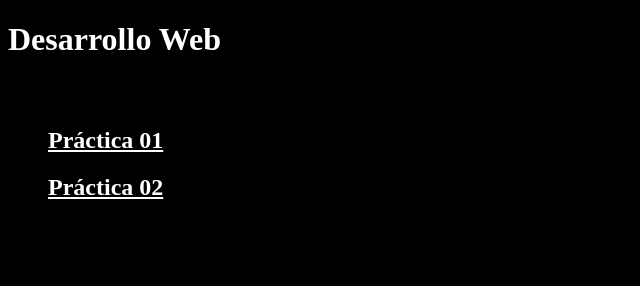
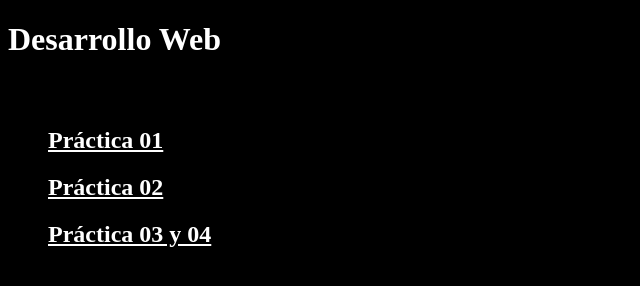
Before and after one commit to SantiDEV2/WebApplications, a plain HTML site: page index.html in a window 1280 px wide. Shown: the whole page, without its empty margins (0-640 px from the left). Drawn offline with Linux system fonts and the light colour scheme.

Commit message:
Update index.html

```diff
--- a/index.html
+++ b/index.html
@@ -14,6 +14,7 @@
         <ul>
             <li><h2><a href="Practica1/dom.html" target="_blank" style="color: white;">Práctica 01</a></h2></li>
             <li><h2><a href="Practica1/dom.html" target="_blank" style="color: white;">Práctica 02</a></h2></li>
+            <li><h2><a href="Practica3/dom3.html" target="_blank" style="color: white;">Práctica 03 y 04</a></h2></li>
         </ul>
     </div>
 </body>
```
